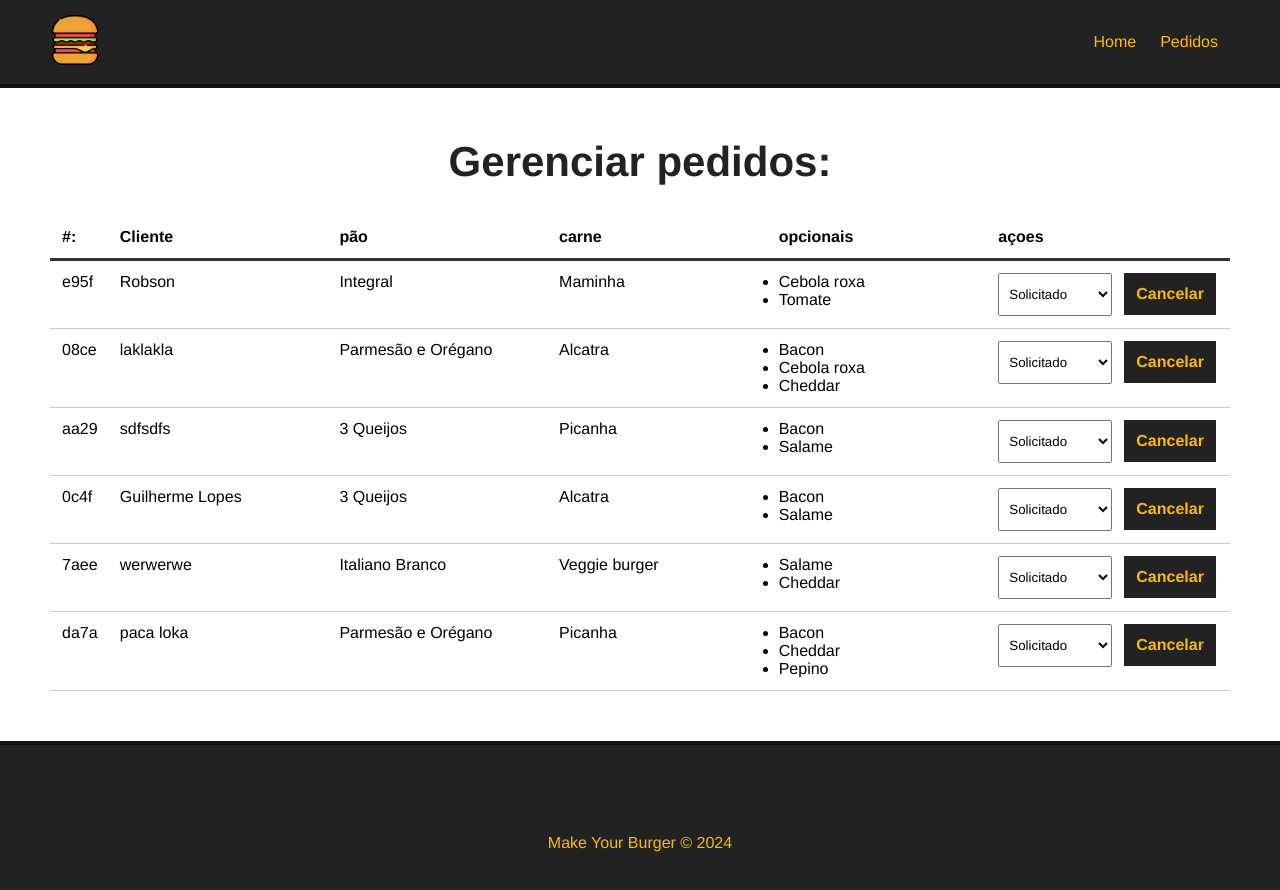
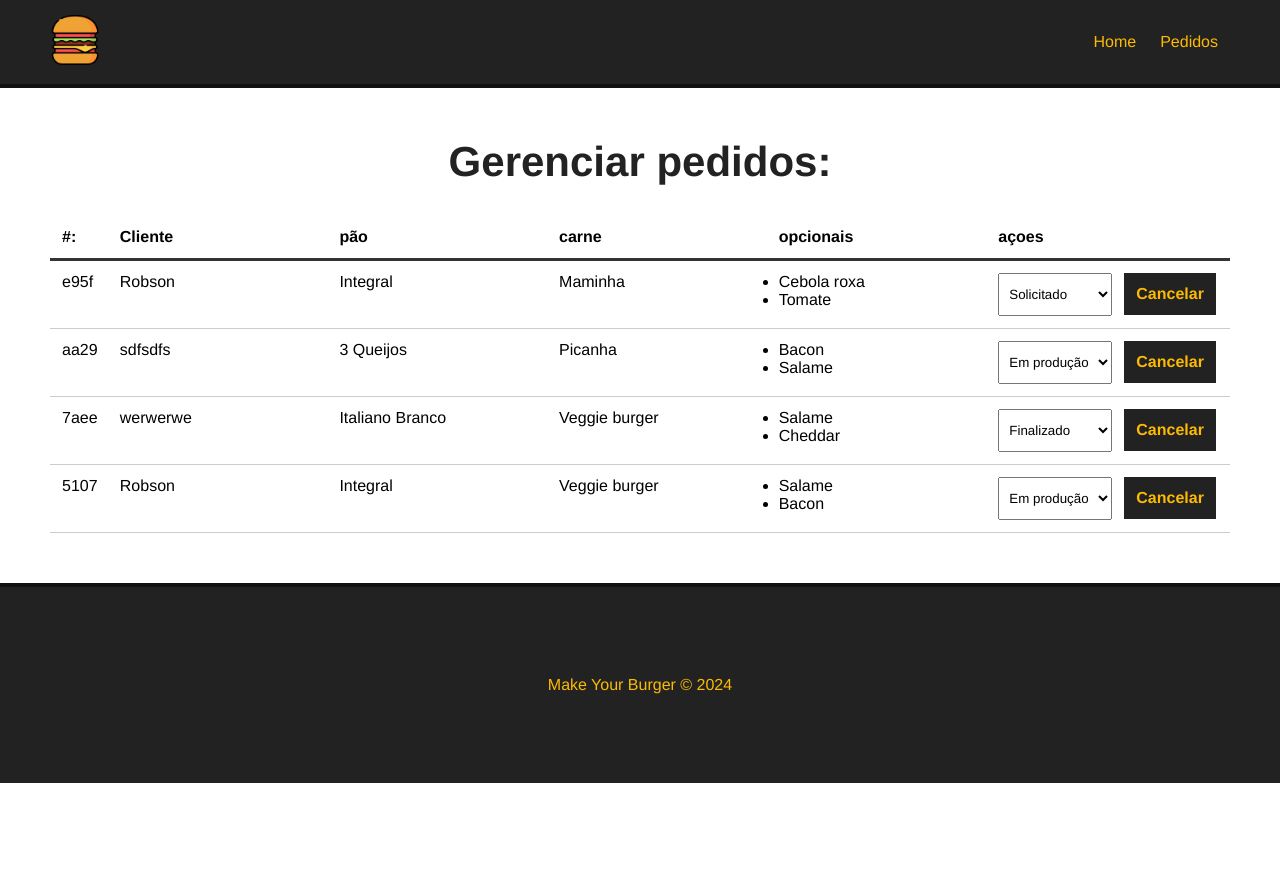
Before and after one commit to guilopes2020/make-a-burguer, a Vue app: page /pedidos in a window 1280 px wide. Shown: the top 890 px of the page. After the commit the page ends 800 px from the top, so only its background shows below. Built offline with nearby package versions, Linux system fonts and the light colour scheme; data requests are answered from the project's data file.

Commit message:
feat: :sparkles: deleting-and-updating-orders

```diff
--- a/db/db.json
+++ b/db/db.json
@@ -90,18 +90,6 @@
       "status": "Solicitado"
     },
     {
-      "id": "08ce",
-      "nome": "laklakla",
-      "carne": "Alcatra",
-      "pao": "Parmesão e Orégano",
-      "opcionais": [
-        "Bacon",
-        "Cebola roxa",
-        "Cheddar"
-      ],
-      "status": "Solicitado"
-    },
-    {
       "id": "aa29",
       "nome": "sdfsdfs",
       "carne": "Picanha",
@@ -110,18 +98,7 @@
         "Bacon",
         "Salame"
       ],
-      "status": "Solicitado"
-    },
-    {
-      "id": "0c4f",
-      "nome": "Guilherme Lopes",
-      "carne": "Alcatra",
-      "pao": "3 Queijos",
-      "opcionais": [
-        "Bacon",
-        "Salame"
-      ],
-      "status": "Solicitado"
+      "status": "Em produção"
     },
     {
       "id": "7aee",
@@ -132,19 +109,18 @@
         "Salame",
         "Cheddar"
       ],
-      "status": "Solicitado"
+      "status": "Finalizado"
     },
     {
-      "id": "da7a",
-      "nome": "paca loka",
-      "carne": "Picanha",
-      "pao": "Parmesão e Orégano",
+      "id": "5107",
+      "nome": "Robson",
+      "carne": "Veggie burger",
+      "pao": "Integral",
       "opcionais": [
-        "Bacon",
-        "Cheddar",
-        "Pepino"
+        "Salame",
+        "Bacon"
       ],
-      "status": "Solicitado"
+      "status": "Em produção"
     }
   ]
 }
--- a/src/components/Dashboard.vue
+++ b/src/components/Dashboard.vue
@@ -22,11 +22,11 @@
                     </ul>
                 </div>
                 <div>
-                    <select name="status" class="status">
+                    <select name="status" class="status" @change="updateBurger($event, burger.id)">
                         <option value="">selecione</option>
-                        <option v-for="stat in status" :key="stat.id" value="stat.tipo" :selected="burger.status == stat.tipo">{{ stat.tipo }}</option>
+                        <option v-for="stat in status" :key="stat.id" :value="stat.tipo" :selected="burger.status == stat.tipo">{{ stat.tipo }}</option>
                     </select>
-                    <button class="delete-btn">Cancelar</button>
+                    <button class="delete-btn" @click="deleteBurger(burger.id)">Cancelar</button>
                 </div>
             </div>
         </div>
@@ -54,6 +54,24 @@
                 const req = await fetch('http://localhost:3000/status')
                 const data = await req.json()
                 this.status = data
+            },
+            async updateBurger(event, id) {
+                const option = event.target.value
+                const dataJson = JSON.stringify({ status: option })
+                const req = await fetch(`http://localhost:3000/burgers/${id}`, {
+                    method: 'PATCH',
+                    headers: {"Content-Type": "application/json"},
+                    body: dataJson
+                })
+
+                const res = await req.json()
+            },
+            async deleteBurger(id) {
+                const req = await fetch(`http://localhost:3000/burgers/${id}`, {
+                    method: 'DELETE',
+                })
+                const res = await req.json()
+                this.getPedidos()
             }
         },
         mounted() {
```
